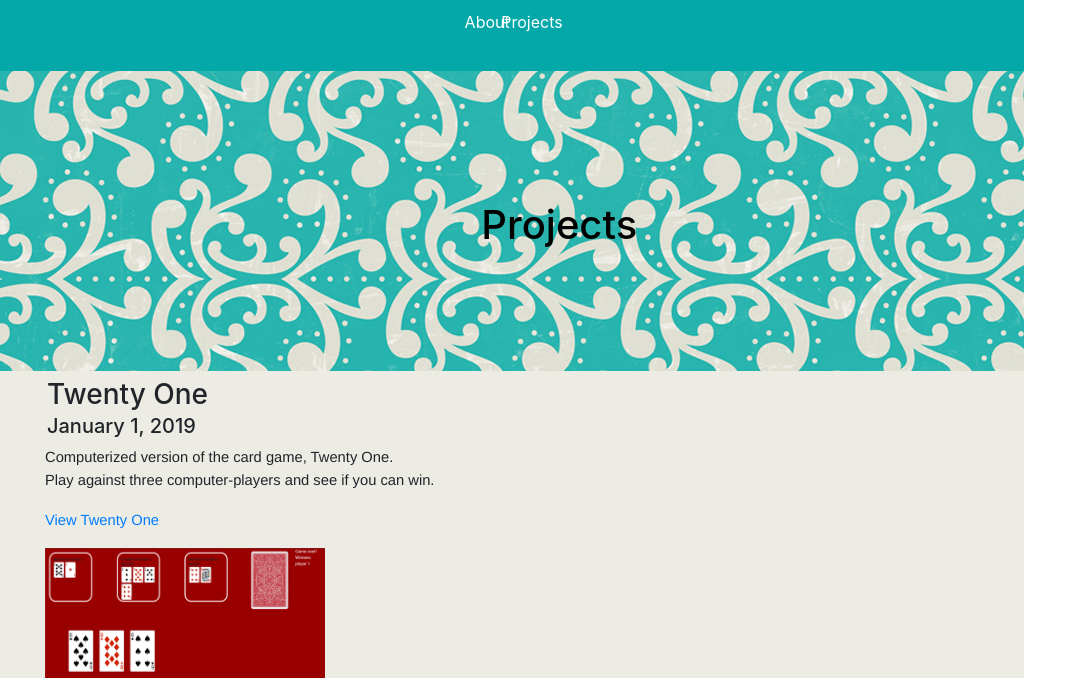
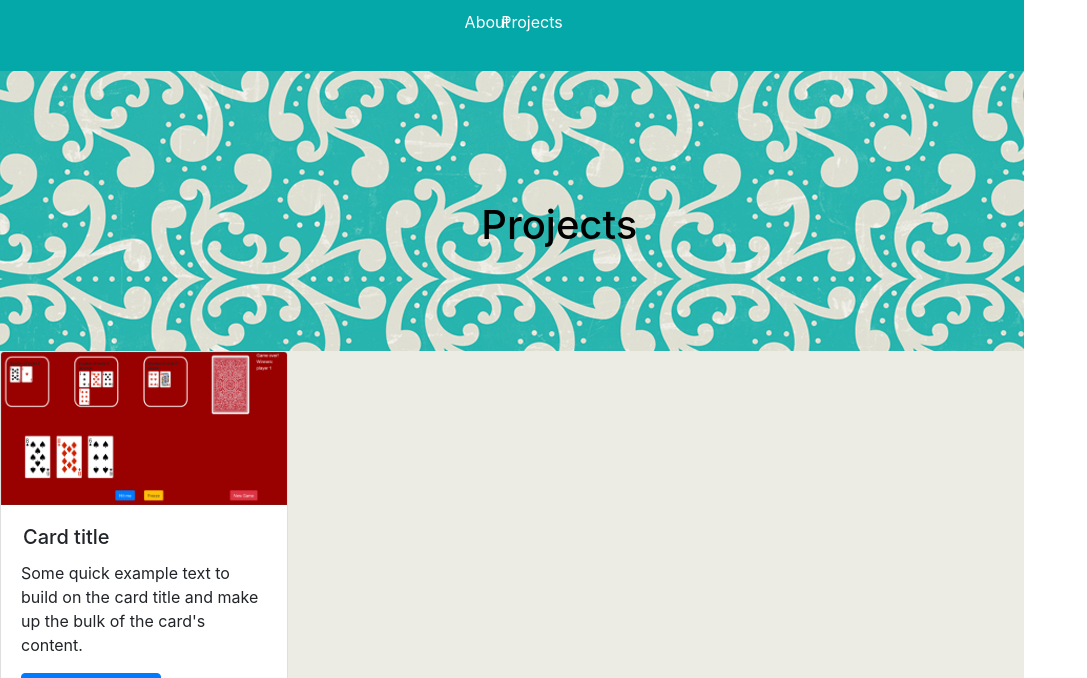
Before and after one commit to naomi-rc/naomi-rc.github.io, a Jekyll site: the page projects.html, which Jekyll copies as it is, in a window 1280 px wide. Shown: the top 678 px of the page, without its empty margins (0-1087 px from the left). Built offline with Jekyll 4.4.1, drawn with Linux system fonts in a browser that asks for light colours; nearby versions of some CDN libraries; some of the changed text lies outside the part shown; grey boxes are pictures that could not be loaded.

Commit message:
attempt to place cards 1

```diff
--- a/projects.html
+++ b/projects.html
@@ -14,17 +14,18 @@
 	<div id="header_image"><h1 id="main_heading">Projects</h1></div>
 
 	<article>
-		<section>
-			<div>
-				<h3>Twenty One</h3>
-				<h5>January 1, 2019</h5>
-				<p>Computerized version of the card game, Twenty One. <br/> Play against three computer-players and see if you can win.</p>
-				<p><a href="twenty-one/">View Twenty One</a></p>
-				<img src="images/twenty-one.png" style="width: 70%"/>
+
+		<div class="card" style="width: 18rem;">
+  			<img class="card-img-top" src="images/twenty-one.png" alt="Card image cap">
+  			<div class="card-body">
+	    		<h5 class="card-title">Card title</h5>
+	    		<p class="card-text">Some quick example text to build on the card title and make up the bulk of the card's content.</p>
+	    		<a href="#" class="btn btn-primary">Go somewhere</a>
+  			</div>
 		</div>
 
 		<div class="card" style="width: 18rem;">
-  <img class="card-img-top" src="..." alt="Card image cap">
+  			<img class="card-img-top" src="images/twenty-one.png" alt="Card image cap">
   			<div class="card-body">
 	    		<h5 class="card-title">Card title</h5>
 	    		<p class="card-text">Some quick example text to build on the card title and make up the bulk of the card's content.</p>
@@ -34,15 +35,8 @@
 
 
 
-		</section>
-		<section>
-			<div>
-				<h3>iTutorU</h3>
-				<h5>December 10th, 2018</h5>
-				<p>iTutorU is an inter-tutoring platform designed for CEGEP students. Students are able to create and account, sign in, and search for tutors in subjects they need help in or subjects of interest to them. Tutors can be searched by program, subjects they tutor, and cost. iTutorU includes a messaging system for contact between students and tutors, a store of resources categorized by program, and the ability to jot down notes.</p>
-			</div>
 
-		</section>
+
 	</article>
 </body>
 </html>
```
Lines whose indentation alone changed are shown as unchanged.
